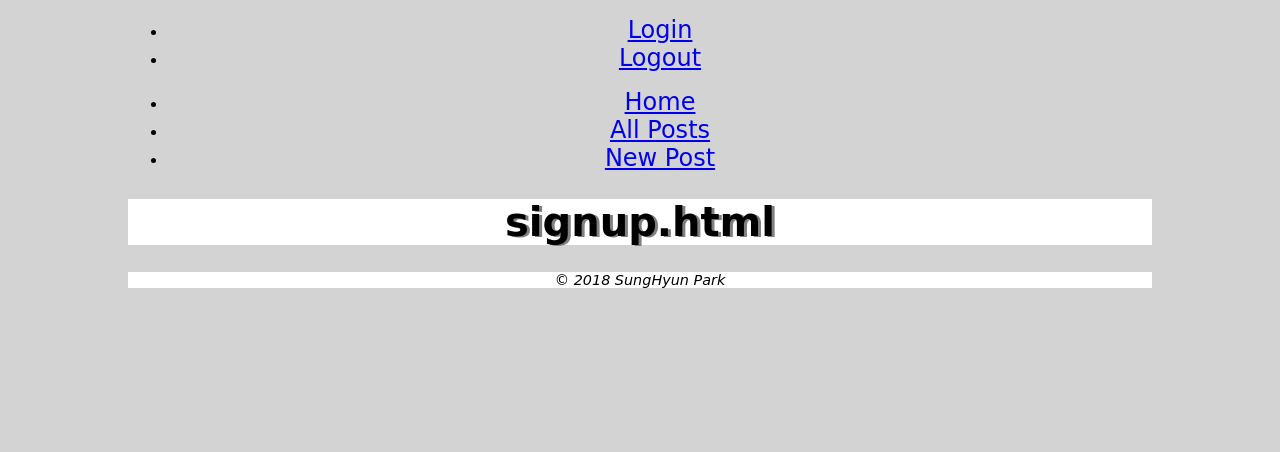
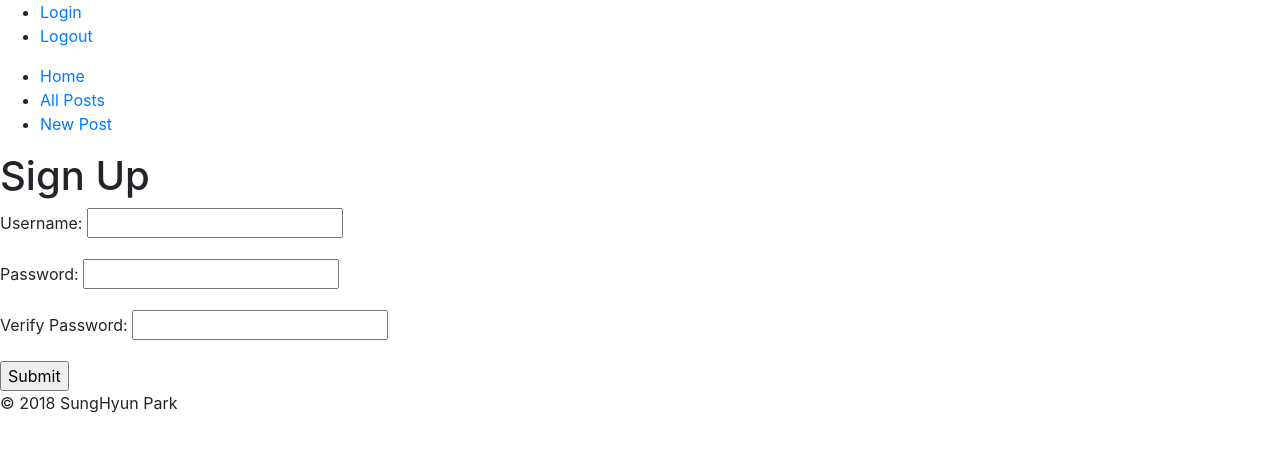
Before and after one commit to psHyun7/blogz, a Flask app: page /signup in a window 1280 px wide. Shown: the top 452 px of the page. Run offline with Flask 2, Linux system fonts and the light colour scheme; the visitor is signed in with stand-in values (Sample User, id 1); some libraries are stand-ins or nearby versions.

Commit message:
MVC Separation & CSS Removal

```diff
--- a/main.py
+++ b/main.py
@@ -1,56 +1,8 @@
-from flask import Flask, request, redirect, render_template, session, flash
-from flask_sqlalchemy import SQLAlchemy
-import hashlib, random, string
-
-
-#Setup
-app = Flask(__name__)
-app.config['DEBUG'] = True
-app.config['SQLALCHEMY_DATABASE_URI'] = 'mysql+pymysql://blogz:MyPassword@localhost:3306/blogz'
-app.config['SQLALCHEMY_ECHO'] = True
-db = SQLAlchemy(app)
-app.secret_key = 'B6*c12eNojsv#PG5'
-
-
-#Create Classes
-class Blog(db.Model):
-
-    id = db.Column(db.Integer, primary_key=True)
-    title = db.Column(db.String(120))
-    body = db.Column(db.Text)
-    owner = db.Column(db.Integer, db.ForeignKey('user.id'))
-
-    def __init__(self, title, body, owner):
-        self.title = title
-        self.body = body
-        self.owner = owner
-
-class User(db.Model):
-    id = db.Column(db.Integer, primary_key=True)
-    username = db.Column(db.String(20))
-    pw_hash = db.Column(db.String(30))
-    posts = db.relationship('Blog', backref='owner')
-
-    def __init__(self, username, password):
-        self.username = username
-        self.pw_hash = make_pw_hash(password)
-
-
-#Functions
-def make_pw_hash(password, salt=None):
-    if not salt:
-        salt = make_salt
-    hash = hashlib.sha256(str.encode(password + salt)).hexdigest()
-    return '{0},{1}'.format(hash,salt)
-
-def make_salt():
-    return ''.join([random.choice(string.ascii_letters) for x in range(5)])
-
-def check_pw_hash(password, hash):
-    sale = hash.split(',')[1]
-    if make_pw_hash(password, salt) == hash:
-        return True
-    return False
+from flask import request, redirect, render_template, session, flash
+from app import app, db
+from models import Blog, User
+from hashutils import check_pw_hash
+import cgi
 
 
 #Routes
--- a/static/styles/style.css
+++ /dev/null
@@ -1,49 +0,0 @@
-main,
-footer {
-    background-color: white;
-}
-
-body {
-    background-color:lightgray;
-    width: 100%;
-    max-width: 1024px;
-    font-size: 100%;
-    margin: 0 auto;
-    text-align: center;
-    font-family: 'Sacramento', cursive;
-}
-
-footer {
-    text-align: center;
-    font-style: italic;
-    padding: 36;
-    font-size: 75%;
-}
-
-.centered {
-    margin: 0 auto;
-    text-align: center;
-    width: 800px;
-}
-
-.error {
-    color:red;
-    font-style: italic;
-}
-
-.class {
-    font-size: 32pt;
-}
-
-h1 {
-    text-shadow: 3px 1px gray;
-    font-size: 250%;
-}
-
-a {
-    font-size: 150%;
-}
-
-p {
-    font-size: 120%;
-}
--- a/templates/base.html
+++ b/templates/base.html
@@ -1,7 +1,7 @@
 <!DOCTYPE html>
 <html>
 <head>
-    <link rel="stylesheet" type="text/css" href="/static/styles/style.css">
+    <link rel="stylesheet" href="https://stackpath.bootstrapcdn.com/bootstrap/4.2.1/css/bootstrap.min.css" integrity="sha384-GJzZqFGwb1QTTN6wy59ffF1BuGJpLSa9DkKMp0DgiMDm4iYMj70gZWKYbI706tWS" crossorigin="anonymous">
     <title>{{title}}</title>
 </head>
 <body>
--- a/templates/signup.html
+++ b/templates/signup.html
@@ -1,5 +1,35 @@
 {% extends "base.html" %}
 
+{% block head %}
+<title>Sign Up</title>
+<style>
+form {
+    background-color:#eee;
+    padding: 20px;
+    width: 200px;
+    height: auto;
+    border-radius: 10px;}
+label {    display: table-cell;}
+input {    display: table-cell;}
+.error {    color:red;}
+</style>
+{% endblock head %}
+
+
 {% block content %}
-<h1>signup.html</h1>
-{% endblock %}
+
+<h1>Sign Up</h1>
+<form action="/signup" method="POST">
+    <label for="user-name_id">Username:</label>
+    <input id="user-name_id" type="text" name="username_name" value="{{username_value}}" />
+    <p class="error">{{username_error}}</p>
+    <label for="password_id">Password:</label>
+    <input id="password_id" type="password" name="password_name" value=""/>
+    <p class="error">{{password_error}}</p>
+    <label for="v-password_id">Verify Password:</label>
+    <input id="v-password_id" type="password" name="v-password_name" value=""/>
+    <p class="error">{{v_password_error}}</p>
+    <input type="submit" value="Submit" />
+</form>
+
+{% endblock content %}
```
Also changed, not shown: app.py (added, +11 -0 lines), hashutils.py (added, +19 -0 lines), models.py (added, +24 -0 lines), templates/login.html (+29 -2 lines).
